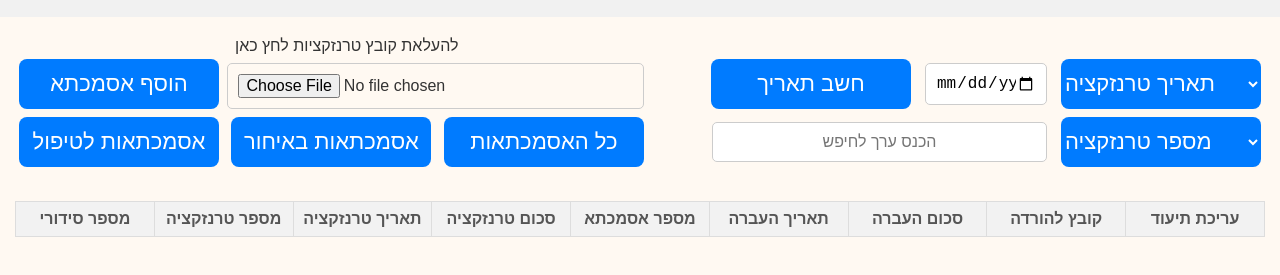
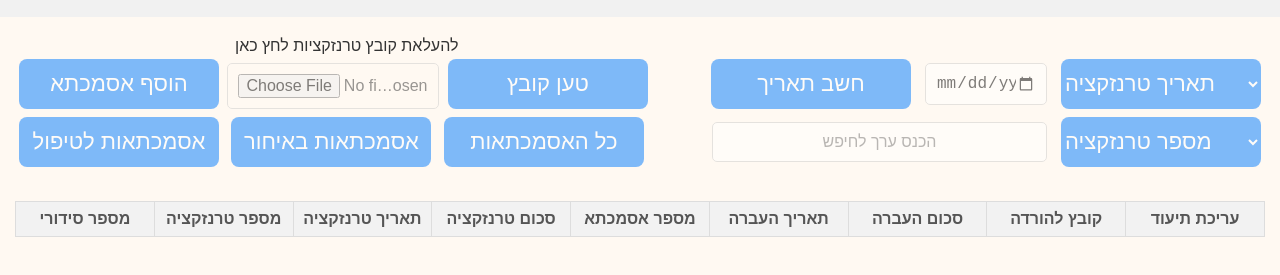
Before and after one commit to marcosClink/REFERENCES, a website: page public/views/all_references.html in a window 1280 px wide. Shown: the part 103-378 px from the top of the page. Drawn offline with Linux system fonts and the light colour scheme.

Commit message:
add button

```diff
--- a/public/scripts/login.js
+++ b/public/scripts/login.js
@@ -5,7 +5,7 @@ document.addEventListener('DOMContentLoaded', function () {
     var link = document.getElementById('openModal');
     const labelWel = document.getElementById('login-label');
     const modalContent = document.getElementById('login-content');
-    window.modeDev = true;
+    window.modeDev = false;
 
     //starting permission block:
     if (!modeDev) {
--- a/public/styles/styles.css
+++ b/public/styles/styles.css
@@ -90,7 +90,7 @@ input {
 }
 
 #fileInput{
-    width: 395px;
+    width: 190px;
 }
 
 #date-input{
--- a/public/views/all_references.html
+++ b/public/views/all_references.html
@@ -34,6 +34,7 @@
             <div id="line1">
                     <button id="open-modal">הוסף אסמכתא</button>
                     <input type="file" id="fileInput" accept=".csv, .xlsx"/>
+                    <button id="upload-references">טען קובץ</button>
                 <div id="sum-date-func">
                     <button id="sum-date">חשב תאריך</button>
                     <input type="date" id="date-input" />
```
